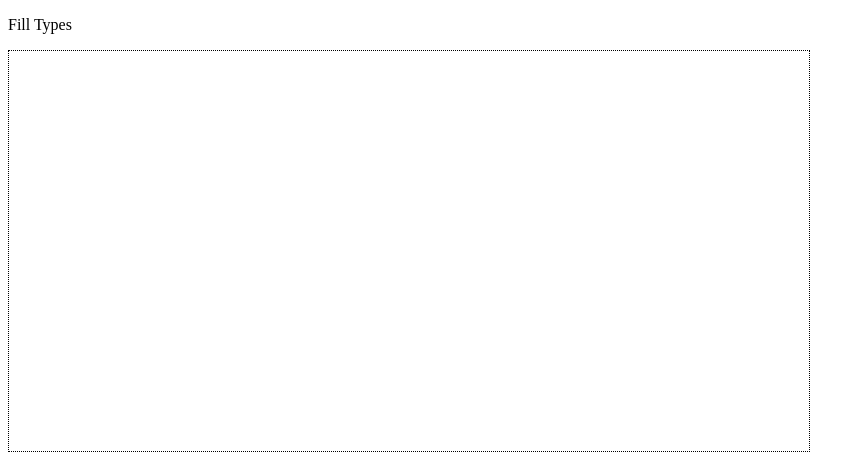
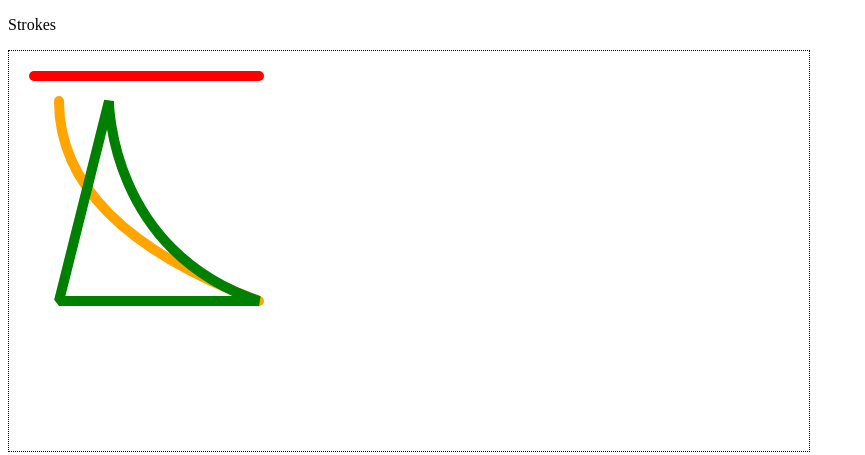
Before and after one commit to AuntieEm/Web-Interaction-and-Animation, a plain HTML site: page Week 3/Activity 1-Create JS/CreateJS/1-Starting/4C-Strokes.htm in a window 1280 px wide. Shown: the whole page, without its empty margins (0-865 px from the left). Drawn offline with Linux system fonts and the light colour scheme.

Commit message:
Week 2 Activity 1 - CreateJs
part 3 of 12 - strokes

```diff
--- a/Week 3/Activity 1-Create JS/CreateJS/1-Starting/4C-Strokes.htm
+++ b/Week 3/Activity 1-Create JS/CreateJS/1-Starting/4C-Strokes.htm
@@ -1,7 +1,7 @@
 <!DOCTYPE html PUBLIC "-//W3C//DTD XHTML 1.0 Transitional//EN" "http://www.w3.org/TR/xhtml1/DTD/xhtml1-transitional.dtd">
 <html xmlns="http://www.w3.org/1999/xhtml">
 <head>
-    <title>Fill Types</title>
+    <title>Strokes</title>
     	<style type="text/css">
 			canvas {
 				border: dotted 1px black;
@@ -10,7 +10,7 @@
     <script type="text/javascript" src="includes/easeljs.js"></script>
 </head>
 <body>
-    <p>Fill Types</p>
+    <p>Strokes</p>
 
    <canvas id="canvas1" width = "800" height="400">
    		Canvas is not supported
--- a/Week 3/Activity 1-Create JS/CreateJS/1-Starting/js/Strokes.js
+++ b/Week 3/Activity 1-Create JS/CreateJS/1-Starting/js/Strokes.js
@@ -1,6 +1,60 @@
 window.onload = function() {
+
+	//First we canvas and stage
+
+	var canvas = document.getElementById("canvas1");
+	var stage = new createjs.Stage(canvas);
+
+	//create a shape
+	var shape = new createjs.Shape();
+
+	//beginStroke() give it a color
+	shape.graphics.beginStroke("red");
+
+	//set stroke styles
+	//takes 1-4 values as arguments
+	//line width in px
+	shape.graphics.setStrokeStyle(10);
+
+	//setStrokeStyle(thickness, caps, joints, miter)
+	//caps - 0 - butt, 1-round, 2-square
+	//joints 0-miter, 1-round, 2-bevel
+	//miter is a #
+	shape.graphics.setStrokeStyle(10, "round", 0, 1);
+
+	//starting point
+	//moveTo();
+	shape.graphics.moveTo(25,25);
+
+	//draw a straight line
+	shape.graphics.lineTo(250,25);
+
+	//move to 50,50 and then a quad curve
+	shape.graphics.beginStroke("orange");
+	shape.graphics.moveTo(50,50);
+
+	//quad curve	quadraticCurveTo(cpx, cpy, x, y);
+	shape.graphics.quadraticCurveTo(50, 175, 250,250);
+
+	//arc to - arcTo(x1, y1, x2, y2, radius)
+	shape.graphics.beginStroke("yellow");
+	shape.graphics.arcTo(100, 50, 100, 200, 60);
+
+	//bezier curve
+	//bezierCurveTo(cp1x, cp1y, cp2x, cp2y, x, y);
+	shape.graphics.beginStroke("green");
+	shape.graphics.bezierCurveTo(100,50,100,200,250,250);
+	shape.graphics.lineTo(50,250);
+
+	//close path
+	//.closePath();
+	shape.graphics.closePath();
 
 
 
+	//add to stage's display list
+	stage.addChild(shape);
+	stage.update();
+
 
 }
```
Also changed, not shown: Week 3/Activity 1-Create JS/CreateJS/2-Finished/4C-Strokes.htm (+2 -2 lines).
